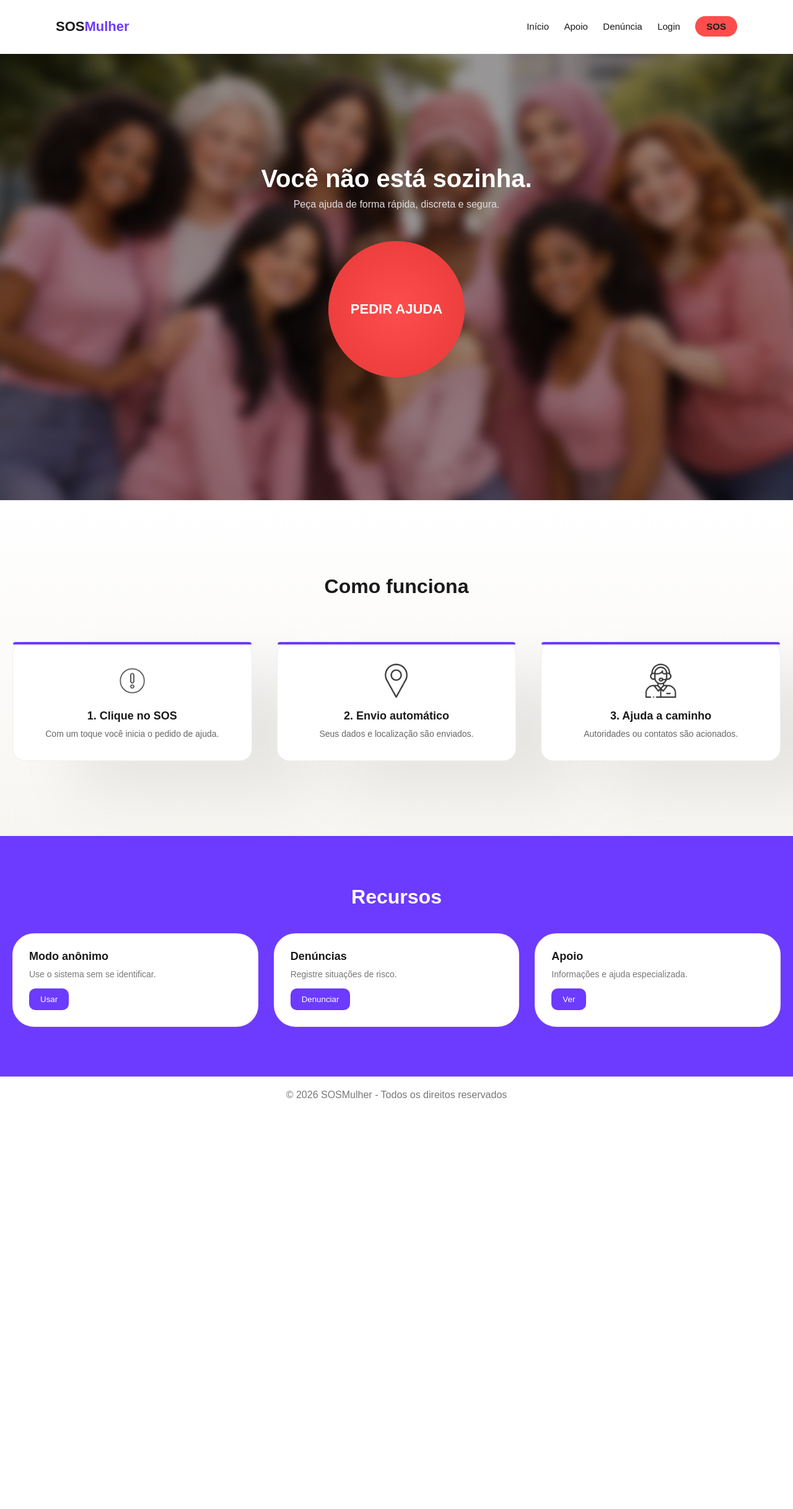
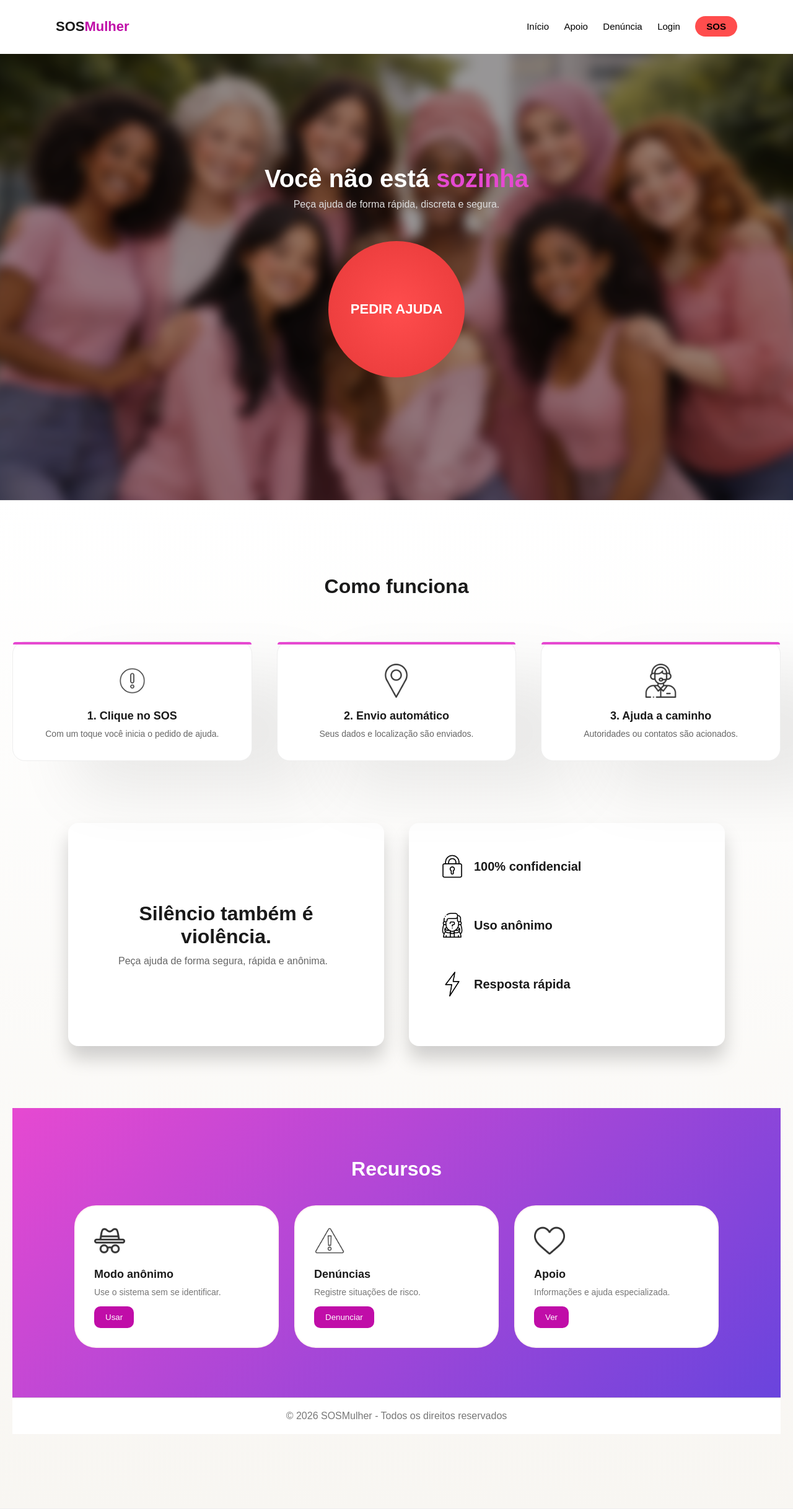
Before and after one commit to ferestevesr/sosmulherpi, a Python web app: template templates/index.html in a window 1280 px wide. Shown: the whole page at 62% size. Before the commit the page ends 1772 px from the top, so only its background shows below. Run offline with Jinja, Linux system fonts and the light colour scheme; the template is opened without the code that fills it, so the values that code supplies are empty.

Commit message:
atualização

```diff
--- a/css/style.css
+++ b/css/style.css
@@ -34,22 +34,25 @@
     }
 
     .logo span {
-        color: #6c3bff;
+        color: #c00da8;
     }
 
     /* NAV */
     .nav a {
         margin-left: 20px;
         text-decoration: none;
-        color: #1a1a1a;
+        color: #000000;
         font-size: 15px;
         transition: 0.3s;
     }
 
     .nav a:hover {
-        color: #6c3bff;
+        color: #ffffff;
     }
 
+    h2 span {
+        color: #e649d1;
+    }
     /* BOTÃO SOS NAV */
     .btn-sos-nav {
         background: #ff4d4d;
@@ -204,7 +207,7 @@ section h2 {
     width: 100%;
     height: 4px;
 
-    background: #6c3bff;
+    background: #e649d1;
     border-radius: 20px 20px 0 0;
 }
 /* hover */
@@ -234,10 +237,97 @@ section h2 {
 }
 
 
+/* LAYOUT */
+.impacto-confianca {
+    display: grid;
+    grid-template-columns: 1fr 1fr;
+    gap: 40px;
+
+    width: 100%;
+    max-width: 1100px; /* mantém alinhado com resto do site */
+    margin: 0 auto;
+    padding: 100px 20px;
+
+    align-items: stretch; /* ESSENCIAL */
+  }
+
+ /* BASE DOS CARDS */
+.impacto-card,
+.confianca-card {
+  background: #ffffff;
+  padding: 50px;
+  border-radius: 16px;
+
+  display: flex;
+  flex-direction: column;
+  justify-content: center;
+
+  height: 100%;
+  min-height: 260px;
+
+  box-shadow: 0 20px 30px rgba(0,0,0,0.18);
+  border: none;
+
+  transition: all 0.3s ease;
+}
+
+/* CARD DIREITA (CONFIANÇA) */
+.confianca-card {
+  align-items: flex-start;
+  text-align: left;
+  gap: 25px;
+}
+
+
+
+  /* HOVER */
+  .impacto-card:hover {
+    transform: translateY(-10px);
+    box-shadow: 0 50px 90px rgba(0,0,0,0.20);
+
+  }
+
+  .confianca-card:hover {
+    transform: translateY(-10px);
+    box-shadow: 0 50px 90px rgba(0,0,0,0.20);
+  }
+  /* TEXTO ESQUERDA */
+  .impacto-card h2 {
+    font-size: 2rem;
+    margin-bottom: 12px;
+  }
+
+  .impacto-card p {
+    color: #666;
+    max-width: 400px; /* evita ficar muito espalhado */
+    text-align: center;
+  }
+
+  /* ITENS */
+  .item {
+    display: flex;
+    align-items: center;
+    gap: 15px;
+    margin-bottom: 30px;
+    justify-content: center; /* centraliza conteúdo interno */
+  }
+
+  /* ÍCONES */
+  .item img {
+    width: 40px;
+    height: 40px;
+  }
+
+  /* TEXTO */
+  .item span {
+    font-size: 20px;
+    font-weight: 600;
+    text-align: center;
+  }
     /* SEÇÃO RECURSOS */
     .recursos {
-        background: #6c3bff;
-        padding: 80px 20px;
+        background: linear-gradient(135deg, #e649d1, #6a44dd);
+        padding: 80px 100px;
     }
 
     .recursos h2 {
@@ -256,7 +346,7 @@ section h2 {
     /* CARD DE RECURSO */
     .recurso {
         background: #ffffff;
-        padding: 25px;
+        padding: 30px;
         border-radius: 35px;
         border: 2px solid #fff3f3;
         transition: all 0.25s ease;
@@ -270,6 +360,13 @@ section h2 {
     .recurso:hover {
         transform: translateY(-8px);
         box-shadow: 0 10px 30px rgba(0, 0, 0, 0.08);
+    }
+    /*Img ICONE */
+    .imgrec {
+        width: 50px;
+        margin-bottom: 15px;
+        opacity: 0.8;
+
     }
 
     /* TÍTULO */
@@ -287,7 +384,7 @@ section h2 {
 
     /* BOTÃO */
     .recurso button {
-        background: #6c3bff;
+        background:#c00da8;
         color: white;
         border: none;
         padding: 10px 18px;
@@ -297,7 +394,7 @@ section h2 {
     }
 
     .recurso button:hover {
-        background: #4b1fd1;
+        background: #f007c9;
     }
 
     /* FOOTER */
@@ -315,3 +412,24 @@ section h2 {
             font-size: 2rem;
         }
     }
+
+      /* RESPONSIVO PAGINA IMPACTO-CONFIANÇA*/
+  @media (max-width: 768px) {
+    .impacto-confianca {
+      flex-direction: column;
+      text-align: center;
+      gap: 40px;
+    }
+
+    .frase h2 {
+      font-size: 1.8rem;
+    }
+
+    .confianca {
+      width: 100%;
+    }
+
+    .confianca li {
+      justify-content: center;
+    }
+  }
--- a/templates/index.html
+++ b/templates/index.html
@@ -1,11 +1,13 @@
 <!DOCTYPE html>
 <html lang="pt-BR">
+
 <head>
   <meta charset="UTF-8">
   <meta name="viewport" content="width=device-width, initial-scale=1.0">
   <title>SOSMulher</title>
   <link rel="stylesheet" href="/css/style.css">
 </head>
+
 <body>
 
 
@@ -16,10 +18,10 @@
 
       <nav class="nav">
         <a href="index.html">Início</a>
-            <a href="apoio.html">Apoio</a>
-            <a href="denuncia.html">Denúncia</a>
-            <a href="login.html">Login</a>
-            <a href="sos.html" class="btn-sos-nav">SOS</a>
+        <a href="/templates/apoio.html">Apoio</a>
+        <a href="/templates/denuncia.html">Denúncia</a>
+        <a href="/templates/login.html">Login</a>
+        <a href="/templates/sos.html" class="btn-sos-nav">SOS</a>
       </nav>
 
     </div>
@@ -27,7 +29,7 @@
 
 
   <section class="hero">
-    <h2>Você não está sozinha.</h2>
+    <h2>Você não está <span>sozinha</span></h2>
     <p>Peça ajuda de forma rápida, discreta e segura.</p>
     <a href="sos.html" class="botao-ajuda">PEDIR AJUDA</a>
   </section>
@@ -54,8 +56,34 @@
         <p>Autoridades ou contatos são acionados.</p>
       </div>
     </div>
+
+    <section class="impacto-confianca">
+
+      <div class="impacto-card">
+        <h2>Silêncio também é violência.</h2>
+        <p>Peça ajuda de forma segura, rápida e anônima.</p>
+      </div>
+
+      <div class="confianca-card">
+
+        <div class="item">
+          <img src="/img/icons/cadeado.png">
+          <span>100% confidencial</span>
+        </div>
+
+        <div class="item">
+          <img src="/img/icons/mulher-anonima.png">
+          <span>Uso anônimo</span>
+        </div>
+
+        <div class="item">
+          <img src="/img/icons/raio.png">
+          <span>Resposta rápida</span>
+        </div>
+
+      </div>
+
     </section>
-
     <!-- RECURSOS -->
     <section class="recursos">
       <h2>Recursos</h2>
@@ -63,18 +91,21 @@
       <div class="recursos-container">
 
         <div class="recurso">
+          <img class="imgrec" src="/img/icons/anonimo.png" alt="anônimo">
           <h3>Modo anônimo</h3>
           <p>Use o sistema sem se identificar.</p>
           <button>Usar</button>
         </div>
 
         <div class="recurso">
+          <img class="imgrec" src="/img/icons/perigo.png" alt="Denúncia">
           <h3>Denúncias</h3>
           <p>Registre situações de risco.</p>
           <button>Denunciar</button>
         </div>
 
         <div class="recurso">
+          <img class="imgrec" src="/img/icons/coracao.png" alt="Apoio">
           <h3>Apoio</h3>
           <p>Informações e ajuda especializada.</p>
           <button>Ver</button>
@@ -83,10 +114,13 @@
       </div>
     </section>
 
+
+
     <!-- FOOTER -->
     <footer>
       <p>© 2026 SOSMulher - Todos os direitos reservados</p>
     </footer>
 
 </body>
+
 </html>
```
Also changed, not shown: css/sos.css (added, +90 -0 lines), js/sos.js (added, +20 -0 lines), templates/sos.html (added, +34 -0 lines), img/icons/anonimo.png (added), img/icons/cadeado.png (added), img/icons/coracao.png (added), img/icons/mulher-anonima.png (added), img/icons/perigo.png (added), img/icons/raio.png (added), templates/anonimo.html (added), templates/apoio.html (added), templates/denuncias.html (added). Lines whose indentation alone changed are shown as unchanged.
